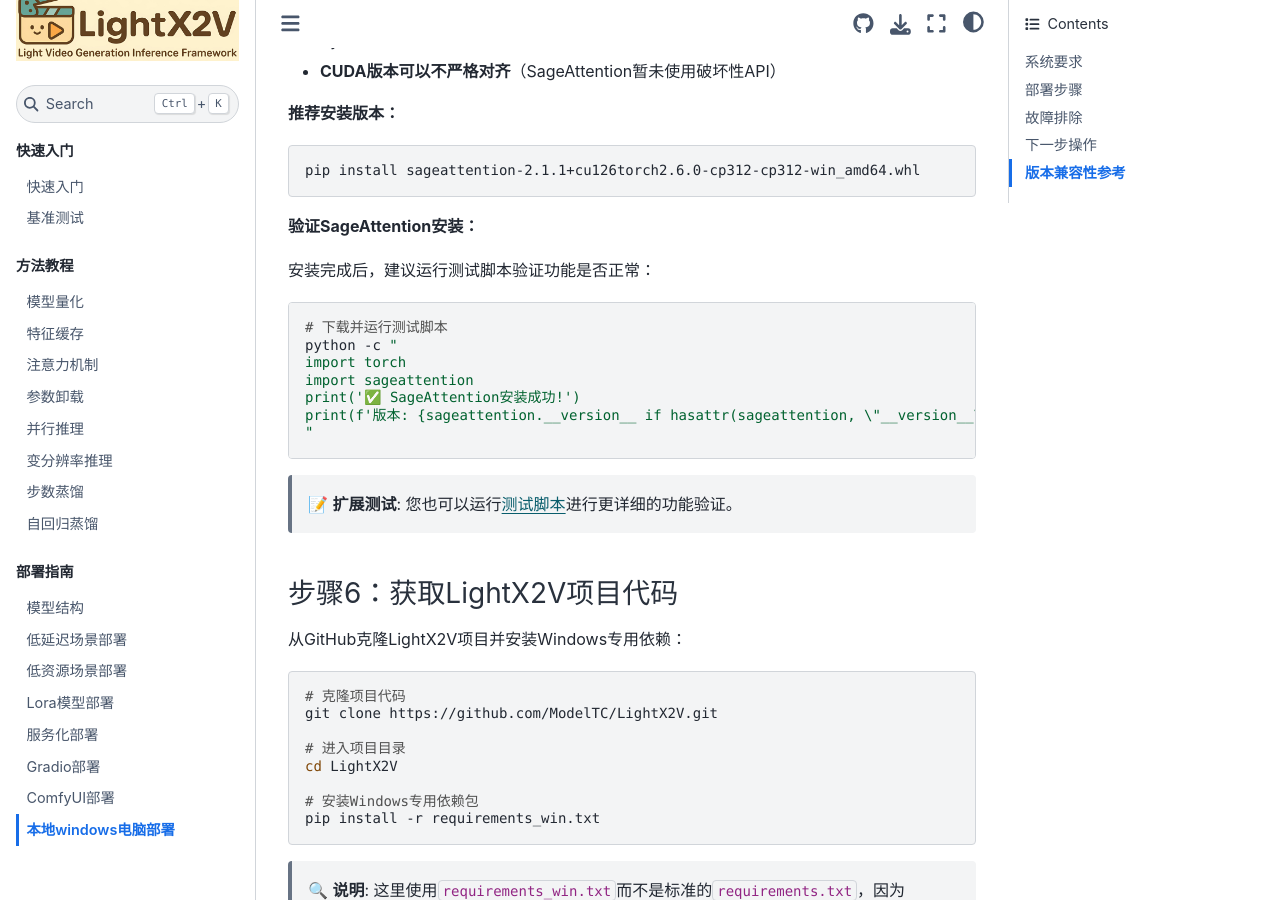
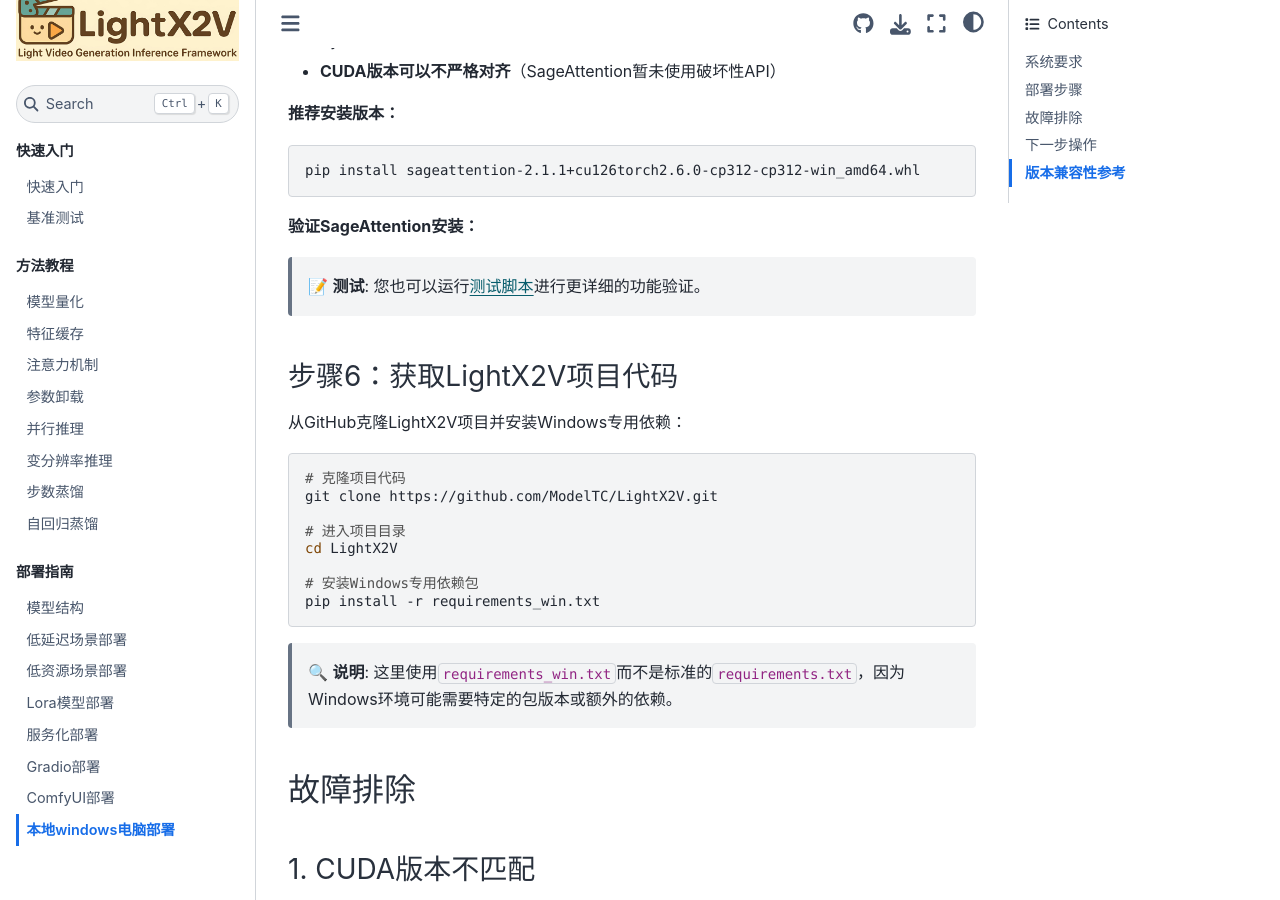
Before and after one commit to olek-soft-engineer/LightX2V, a Sphinx documentation site: the page built from docs/ZH_CN/source/deploy_guides/deploy_local_windows.md, in a window 1280 px wide and 900 px high, scrolled down 2937 px. Built offline with Sphinx 7.4.7 and the Sphinx Book theme 1.1.4, drawn with Linux system fonts in a browser that asks for light colours.

Commit message:
Update windows docs

````diff
--- a/docs/ZH_CN/source/deploy_guides/deploy_local_windows.md
+++ b/docs/ZH_CN/source/deploy_guides/deploy_local_windows.md
@@ -121,19 +121,7 @@
 
 **验证SageAttention安装：**
 
-安装完成后，建议运行测试脚本验证功能是否正常：
-
-```bash
-# 下载并运行测试脚本
-python -c "
-import torch
-import sageattention
-print('✅ SageAttention安装成功!')
-print(f'版本: {sageattention.__version__ if hasattr(sageattention, \"__version__\") else \"未知\"}')
-"
-```
-
-> 📝 **扩展测试**: 您也可以运行[测试脚本](https://github.com/woct0rdho/SageAttention/blob/main/tests/test_sageattn.py)进行更详细的功能验证。
+> 📝 **测试**: 您也可以运行[测试脚本](https://github.com/woct0rdho/SageAttention/blob/main/tests/test_sageattn.py)进行更详细的功能验证。
 
 ### 步骤6：获取LightX2V项目代码
 
````
Also changed, not shown: docs/EN/source/deploy_guides/deploy_local_windows.md (+1 -11 lines).
